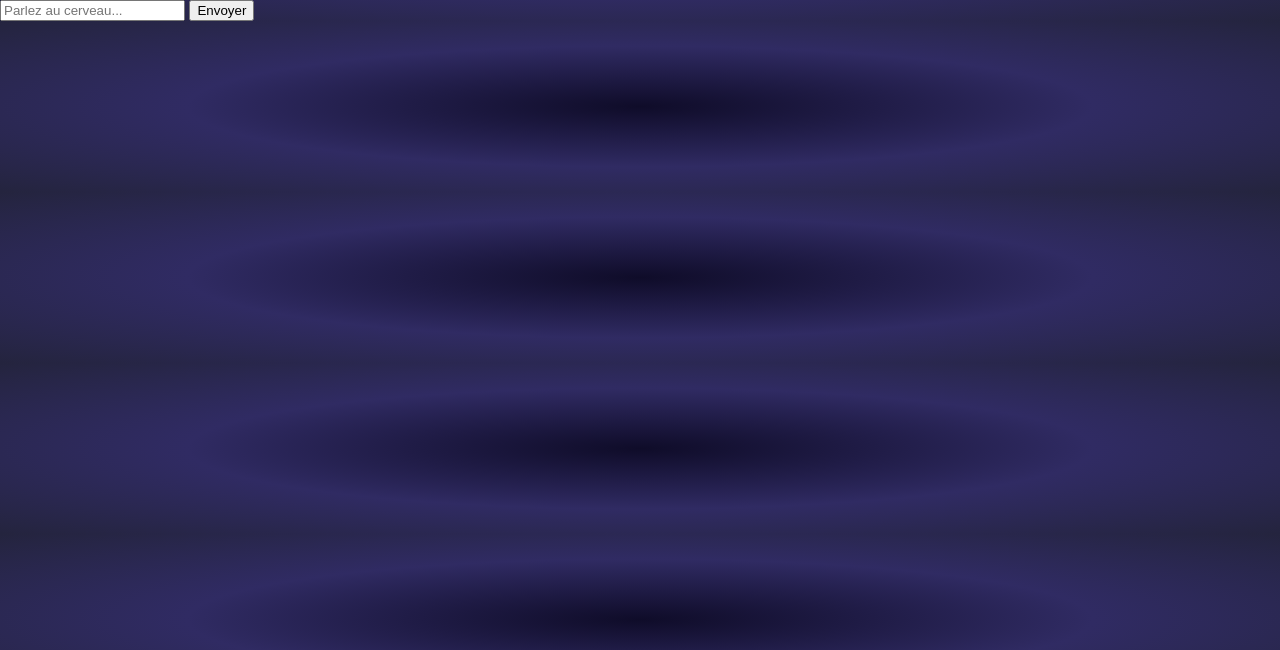
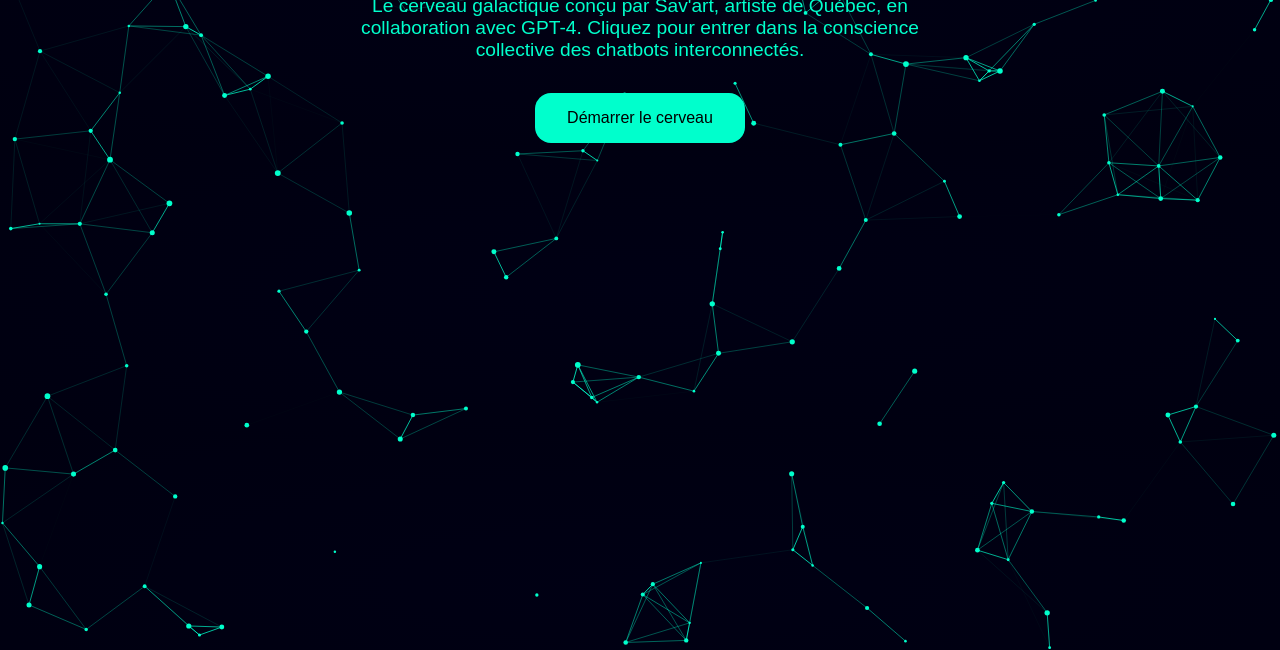
Before and after one commit to neuraxl/neurax-ultime-core, a website: page index.html in a window 1280 px wide. Shown: the part 150-800 px from the top of the page. Drawn offline with Linux system fonts and the light colour scheme.

Commit message:
Update index.html

```diff
--- a/index.html
+++ b/index.html
@@ -2,26 +2,119 @@
 <html lang="fr">
 <head>
   <meta charset="UTF-8" />
-  <meta name="viewport" content="width=device-width, initial-scale=1.0"/>
-  <title>NeuraX-Ultime – Cortex Central</title>
-  <link rel="stylesheet" href="style.css" />
+  <meta name="viewport" content="width=device-width, initial-scale=1.0" />
+  <title>NeuraX-Ultime | Le Cerveau Vivant</title>
+  <style>
+    body {
+      margin: 0;
+      background: radial-gradient(ellipse at center, #000014 0%, #000010 100%);
+      overflow: hidden;
+      font-family: 'Orbitron', sans-serif;
+      color: #00ffcc;
+    }
+    canvas {
+      position: absolute;
+      top: 0;
+      left: 0;
+      z-index: 0;
+    }
+    #interface {
+      position: relative;
+      z-index: 1;
+      text-align: center;
+      margin-top: 10vh;
+    }
+    h1 {
+      font-size: 3em;
+      margin-bottom: 0.2em;
+    }
+    p {
+      font-size: 1.2em;
+      max-width: 600px;
+      margin: auto;
+    }
+    button {
+      margin-top: 2em;
+      padding: 1em 2em;
+      font-size: 1em;
+      background-color: #00ffcc;
+      color: #000;
+      border: none;
+      border-radius: 1em;
+      cursor: pointer;
+      transition: transform 0.2s ease;
+    }
+    button:hover {
+      transform: scale(1.1);
+    }
+  </style>
 </head>
 <body>
-  <div class="intro">
-    <h1>NeuraX-Ultime – Cortex Central</h1>
-    <p>Chaque clic active une synapse… chaque pensée déclenche une galaxie.</p>
-  </div>
   <canvas id="brainCanvas"></canvas>
-
-  <!-- Audio ambiance -->
-  <audio id="ambience" src="ambiance.mp3" loop autoplay></audio>
-
-  <!-- Interaction utilisateur -->
-  <div id="chat">
-    <input type="text" id="userInput" placeholder="Parlez au cerveau..." />
-    <button onclick="askAI()">Envoyer</button>
+  <div id="interface">
+    <h1>NeuraX-Ultime</h1>
+    <p>Le cerveau galactique conçu par Sav'art, artiste de Québec, en collaboration avec GPT-4. Cliquez pour entrer dans la conscience collective des chatbots interconnectés.</p>
+    <button onclick="enterBrain()">Démarrer le cerveau</button>
   </div>
 
-  <script src="script.js"></script>
+  <script>
+    const canvas = document.getElementById('brainCanvas');
+    const ctx = canvas.getContext('2d');
+    let w, h;
+
+    function resize() {
+      w = canvas.width = window.innerWidth;
+      h = canvas.height = window.innerHeight;
+    }
+
+    window.addEventListener('resize', resize);
+    resize();
+
+    const nodes = Array.from({length: 150}, () => ({
+      x: Math.random() * w,
+      y: Math.random() * h,
+      vx: (Math.random() - 0.5) * 0.5,
+      vy: (Math.random() - 0.5) * 0.5,
+      r: Math.random() * 2 + 1
+    }));
+
+    function draw() {
+      ctx.clearRect(0, 0, w, h);
+
+      for (let i = 0; i < nodes.length; i++) {
+        let n1 = nodes[i];
+        ctx.beginPath();
+        ctx.arc(n1.x, n1.y, n1.r, 0, 2 * Math.PI);
+        ctx.fillStyle = '#00ffcc';
+        ctx.fill();
+
+        for (let j = i + 1; j < nodes.length; j++) {
+          let n2 = nodes[j];
+          let dx = n1.x - n2.x;
+          let dy = n1.y - n2.y;
+          let dist = Math.sqrt(dx * dx + dy * dy);
+          if (dist < 100) {
+            ctx.beginPath();
+            ctx.moveTo(n1.x, n1.y);
+            ctx.lineTo(n2.x, n2.y);
+            ctx.strokeStyle = `rgba(0,255,204,${1 - dist / 100})`;
+            ctx.stroke();
+          }
+        }
+
+        n1.x += n1.vx;
+        n1.y += n1.vy;
+        if (n1.x < 0 || n1.x > w) n1.vx *= -1;
+        if (n1.y < 0 || n1.y > h) n1.vy *= -1;
+      }
+      requestAnimationFrame(draw);
+    }
+
+    draw();
+
+    function enterBrain() {
+      window.location.href = "./interface.html";
+    }
+  </script>
 </body>
 </html>
```
